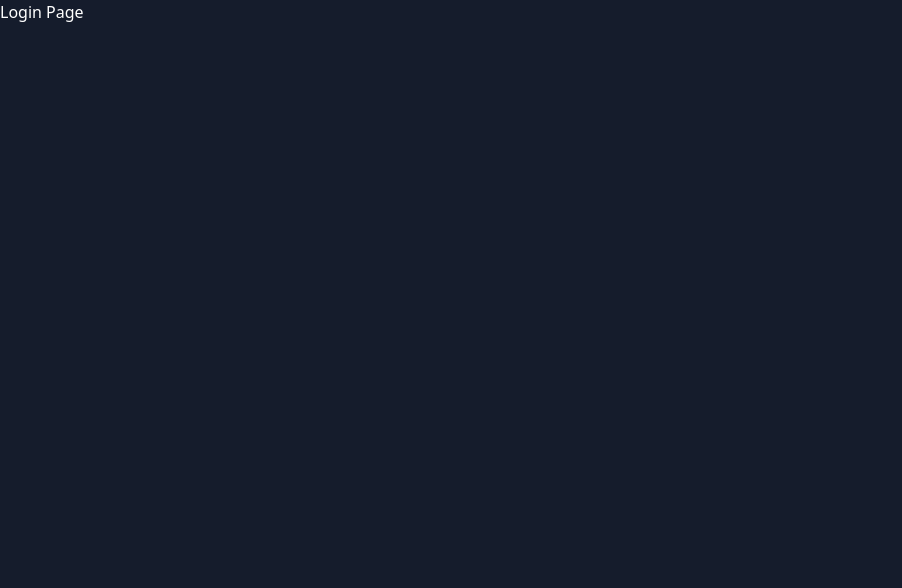
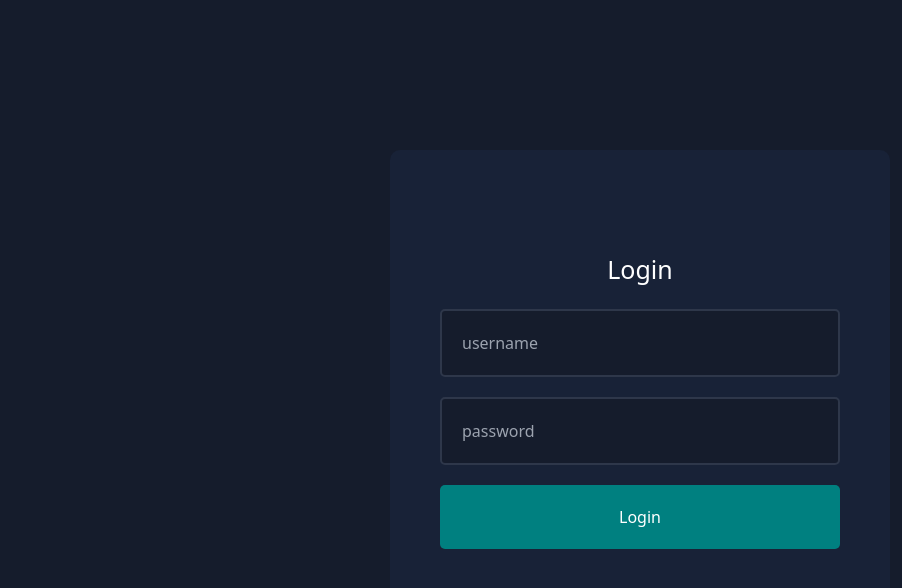
Before and after one commit to Muhammadali7866/Admin-Dashboard, a Next.js app: page /login in a window 1280 px wide. Shown: the top 588 px of the page, without its empty margins (0-902 px from the left). Built offline with nearby package versions, Linux system fonts and the light colour scheme.

Commit message:
login functionality done

```diff
--- a/src/app/dashboard/products/page.tsx
+++ b/src/app/dashboard/products/page.tsx
@@ -43,7 +43,7 @@ export default function Products() {
             <td>34</td>
             <td>
               <div className={styles.buttons}>
-                <Link href="/">
+                <Link href="/dashboard/products/test">
                   <button className={`${styles.button} ${styles.view}`}>
                     View
                   </button>
--- a/src/app/login/page.tsx
+++ b/src/app/login/page.tsx
@@ -1,3 +1,14 @@
+import styles from "@/app/ui/login/login.module.css";
+
 export default function Login() {
-  return <h1>Login Page</h1>;
+  return (
+    <div className={styles.container}>
+      <form action="" className={styles.form}>
+        <h1>Login</h1>
+        <input type="text" placeholder="username" />
+        <input type="password" placeholder="password" />
+        <button>Login</button>
+      </form>
+    </div>
+  );
 }
--- /dev/null
+++ b/src/app/ui/dashboard/products/singleProduct/singleProduct.module.css
@@ -0,0 +1,60 @@
+.container {
+  display: flex;
+  gap: 50px;
+  margin-top: 20px;
+}
+
+.infoContainer {
+  flex: 1;
+  background-color: var(--bgSoft);
+  padding: 20px;
+  border-radius: 10px;
+  font-weight: bold;
+  color: var(--textSoft);
+  height: max-content;
+}
+
+.imageContainer {
+  width: 100%;
+  height: 300px;
+  position: relative;
+  overflow: hidden;
+  margin-bottom: 20px;
+  border-radius: 10px;
+}
+
+.formContainer {
+  flex: 3;
+  background-color: var(--bgSoft);
+  padding: 20px;
+  border-radius: 10px;
+}
+
+.form {
+  display: flex;
+  flex-direction: column;
+  gap: 10px;
+}
+
+.form input,
+.form select,
+.form textarea {
+  padding: 20px;
+  border: 2px solid #2e374a;
+  background-color: var(--bg);
+  color: var(--text);
+}
+
+.form label {
+  font-size: 17px;
+}
+
+.button {
+  background-color: teal;
+  padding: 20px;
+  border-radius: 10px;
+  width: 100%;
+  margin-top: 20px;
+  cursor: pointer;
+  border: none;
+}
--- /dev/null
+++ b/src/app/ui/login/login.module.css
@@ -0,0 +1,43 @@
+.container {
+  width: 100%;
+  height: 100vh;
+  display: flex;
+  align-items: center;
+  justify-content: center;
+}
+
+.form {
+  background-color: var(--bgSoft);
+  padding: 50px;
+  border-radius: 10px;
+  width: 500px;
+  height: 500px;
+  display: flex;
+  flex-direction: column;
+  justify-content: center;
+  gap: 20px;
+  align-items: center;
+}
+
+.form input {
+  width: 100%;
+  border: 2px solid #2e374a;
+  padding: 20px;
+  border-radius: 5px;
+  background-color: var(--bg);
+  color: var(--text);
+}
+
+.form button {
+  width: 100%;
+  padding: 20px;
+  background-color: teal;
+  border-radius: 5px;
+  border: none;
+  cursor: pointer;
+}
+
+.form h1 {
+  font-weight: 500;
+  font-size: 25px;
+}
```
Also changed, not shown: src/app/dashboard/products/[id]/page.tsx (added, +35 -0 lines).
